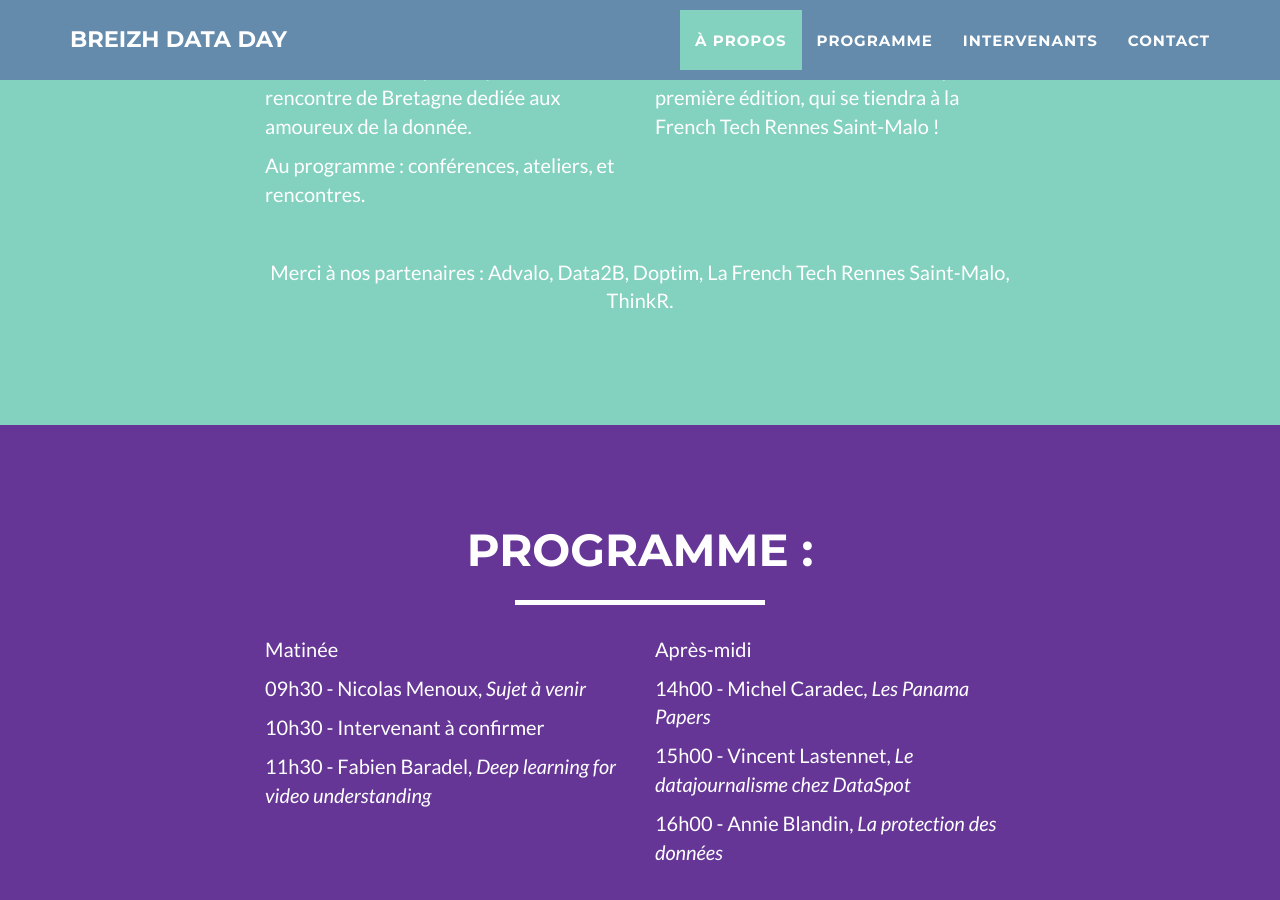
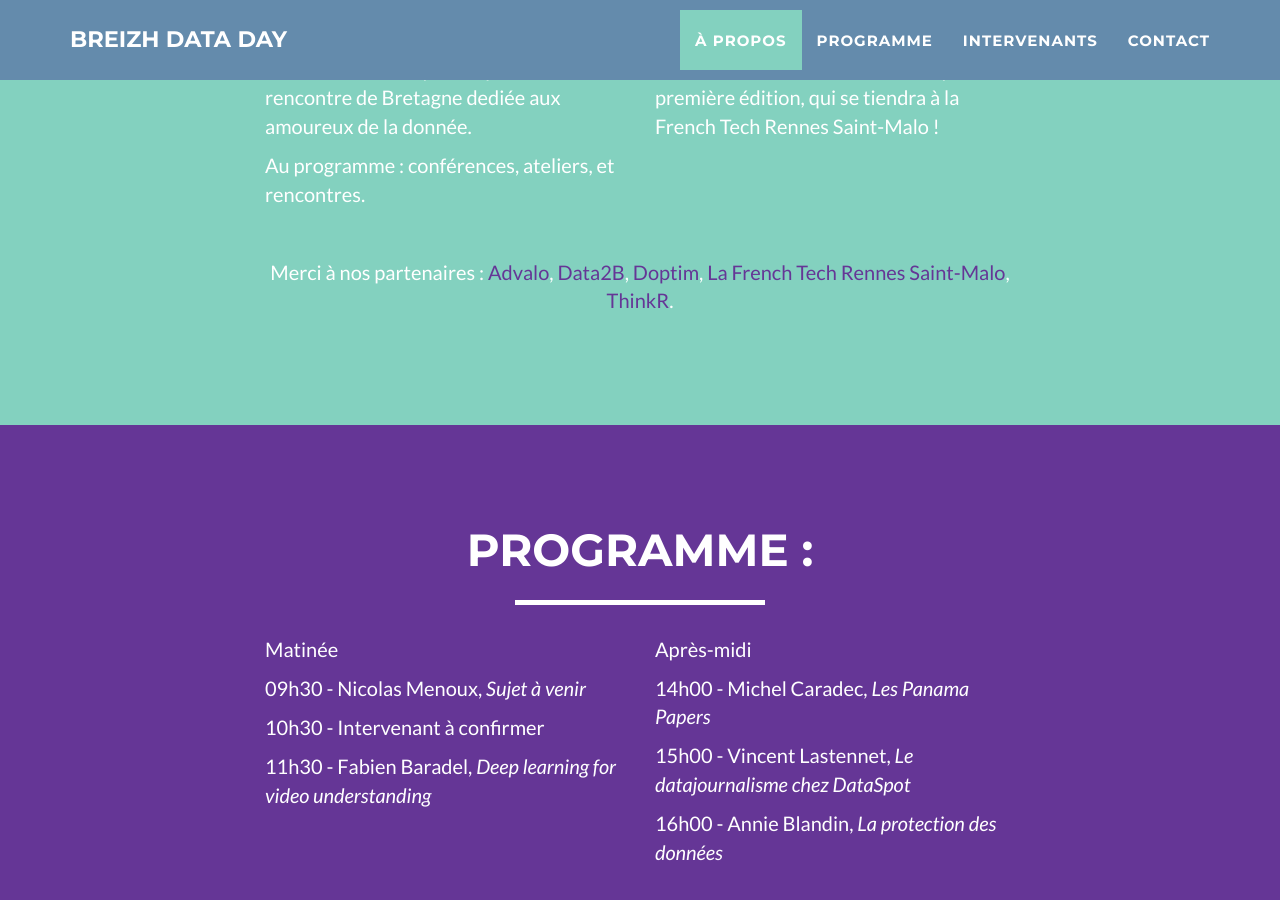
Before and after one commit to jeromelachaud/freelancer-theme, a Jekyll site: the page built from index.html, in a window 1280 px wide and 900 px high, scrolled down 654 px. Built offline with Jekyll 4.4.1, drawn with Linux system fonts in a browser that asks for light colours.

Commit message:
changed link

```diff
--- a/_includes/about.html
+++ b/_includes/about.html
@@ -17,7 +17,7 @@
                 </div>
                 <div class="col-lg-8 col-lg-offset-2 text-center">
                   <p>&nbsp;</p>
-                  <p>Merci à nos partenaires : Advalo, Data2B, Doptim, La French Tech Rennes Saint-Malo, ThinkR.</p>
+                  <p>Merci à nos partenaires : <a href = "http://www.advalo.com">Advalo</a>, <a href = "http://data2b.net">Data2B</a>, <a href = "http://doptim.eu">Doptim</a>, <a href = "http://lafrenchtech-rennes.fr">La French Tech Rennes Saint-Malo</a>, <a href = "http://www.thinkr.fr">ThinkR</a>.</p>
                     </a>
                 </div>
             </div>
--- a/_layouts/default.html
+++ b/_layouts/default.html
@@ -7,15 +7,6 @@
     {% include about.html %}
     {% include programme.html %}
     {% include portfolio_grid.html %}
-
-    {% if site.contact == "static" %}
-    {% include contact_static.html %}
-    {% elsif site.contact == "disqus" %}
-    {% include contact_disqus.html %}
-    {% else %}
-    {% include contact.html %}
-    {% endif %}
-
     {% include footer.html %}
     {% include modals.html %}
     {% include js.html %}
```
